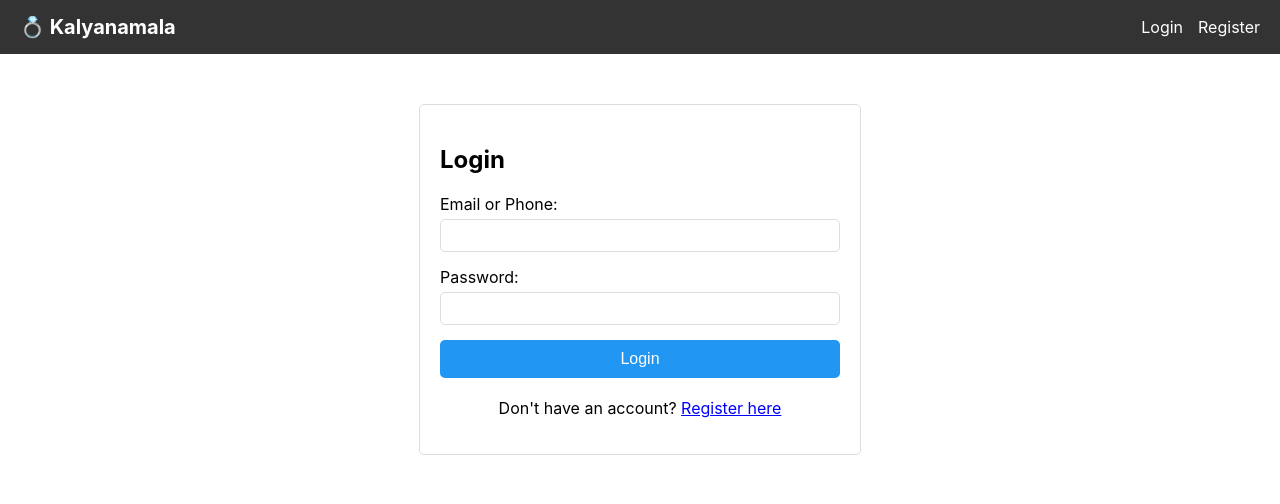
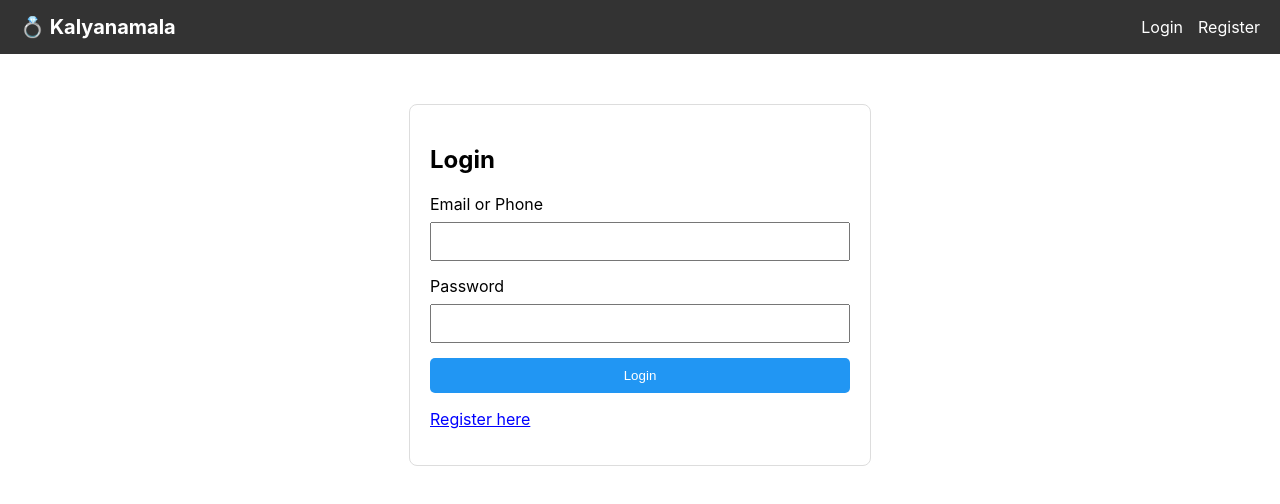
Before and after one commit to prabhukanthb/kalyanamala-frontend, a React (Create React App) app: page /login in a window 1280 px wide. Shown: the top 504 px of the page. Built offline with nearby package versions, Linux system fonts and the light colour scheme.

Commit message:
Update Login.js

```diff
--- a/src/pages/Login.js
+++ b/src/pages/Login.js
@@ -15,10 +15,9 @@ const Login = () => {
     e.preventDefault();
     setError('');
     setLoading(true);
-
     try {
       await login(emailOrPhone, password);
-      navigate('/');
+      navigate('/profile');
     } catch (err) {
       setError(err.response?.data?.message || err.response?.data?.error || 'Login failed');
     } finally {
@@ -27,60 +26,27 @@ const Login = () => {
   };
 
   return (
-    <div style={{ maxWidth: '400px', margin: '50px auto', padding: '20px', border: '1px solid #ddd', borderRadius: '5px' }}>
+    <div style={box}>
       <h2>Login</h2>
+      {error && <div style={errorBox}>{error}</div>}
+      <form onSubmit={handleSubmit}>
+        <label>Email or Phone</label>
+        <input style={input} value={emailOrPhone} onChange={e => setEmailOrPhone(e.target.value)} />
 
-      {error && <div style={{ color: 'red', marginBottom: '10px', padding: '10px', backgroundColor: '#ffebee', borderRadius: '5px' }}>{error}</div>}
+        <label>Password</label>
+        <input style={input} type="password" value={password} onChange={e => setPassword(e.target.value)} />
 
-      <form onSubmit={handleSubmit}>
-        <div style={{ marginBottom: '15px' }}>
-          <label style={{ display: 'block', marginBottom: '5px' }}>Email or Phone:</label>
-          <input
-            type="text"
-            value={emailOrPhone}
-            onChange={(e) => setEmailOrPhone(e.target.value)}
-            required
-            style={{ width: '100%', padding: '8px', boxSizing: 'border-box', border: '1px solid #ddd', borderRadius: '5px' }}
-          />
-        </div>
-
-        <div style={{ marginBottom: '15px' }}>
-          <label style={{ display: 'block', marginBottom: '5px' }}>Password:</label>
-          <input
-            type="password"
-            value={password}
-            onChange={(e) => setPassword(e.target.value)}
-            required
-            style={{ width: '100%', padding: '8px', boxSizing: 'border-box', border: '1px solid #ddd', borderRadius: '5px' }}
-          />
-        </div>
-
-        <button
-          type="submit"
-          disabled={loading}
-          style={{
-            width: '100%',
-            padding: '10px',
-            backgroundColor: '#2196F3',
-            color: 'white',
-            border: 'none',
-            cursor: 'pointer',
-            borderRadius: '5px',
-            fontSize: '16px'
-          }}
-        >
-          {loading ? 'Logging in...' : 'Login'}
-        </button>
+        <button style={button} disabled={loading}>{loading ? 'Logging in...' : 'Login'}</button>
       </form>
-
-      <p style={{ textAlign: 'center', marginTop: '20px' }}>
-        Don't have an account?{' '}
-        <span onClick={() => navigate('/register')} style={{ cursor: 'pointer', color: 'blue', textDecoration: 'underline' }}>
-          Register here
-        </span>
-      </p>
+      <p onClick={() => navigate('/register')} style={linkStyle}>Register here</p>
     </div>
   );
 };
 
+const box = { maxWidth: '420px', margin: '50px auto', padding: '20px', border: '1px solid #ddd', borderRadius: '8px' };
+const input = { width: '100%', padding: '10px', margin: '8px 0 15px 0', boxSizing: 'border-box' };
+const button = { width: '100%', padding: '10px', backgroundColor: '#2196F3', color: 'white', border: 'none', borderRadius: '5px' };
+const errorBox = { color: 'red', marginBottom: '10px' };
+const linkStyle = { cursor: 'pointer', color: 'blue', textDecoration: 'underline' };
+
 export default Login;
```
